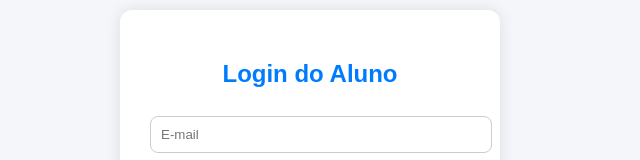
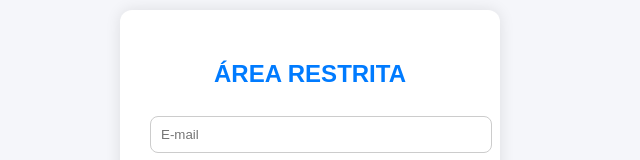
Before and after one commit to sistematsps/cursos, a plain HTML site: page login.html in a window 1280 px wide. Shown: the part 232-392 px from the top of the page, without its empty margins (330-970 px from the left). Drawn offline with Linux system fonts and the light colour scheme.

Commit message:
Update index.html

```diff
--- a/login.html
+++ b/login.html
@@ -120,7 +120,7 @@
 
 <body>
   <div class="container">
-    <h2>Login do Aluno</h2>
+    <h2>ÁREA RESTRITA</h2>
     <input type="email" id="email" placeholder="E-mail" required>
     <input type="password" id="senha" placeholder="Senha" required>
     <button onclick="loginAluno()">Entrar</button>
```
